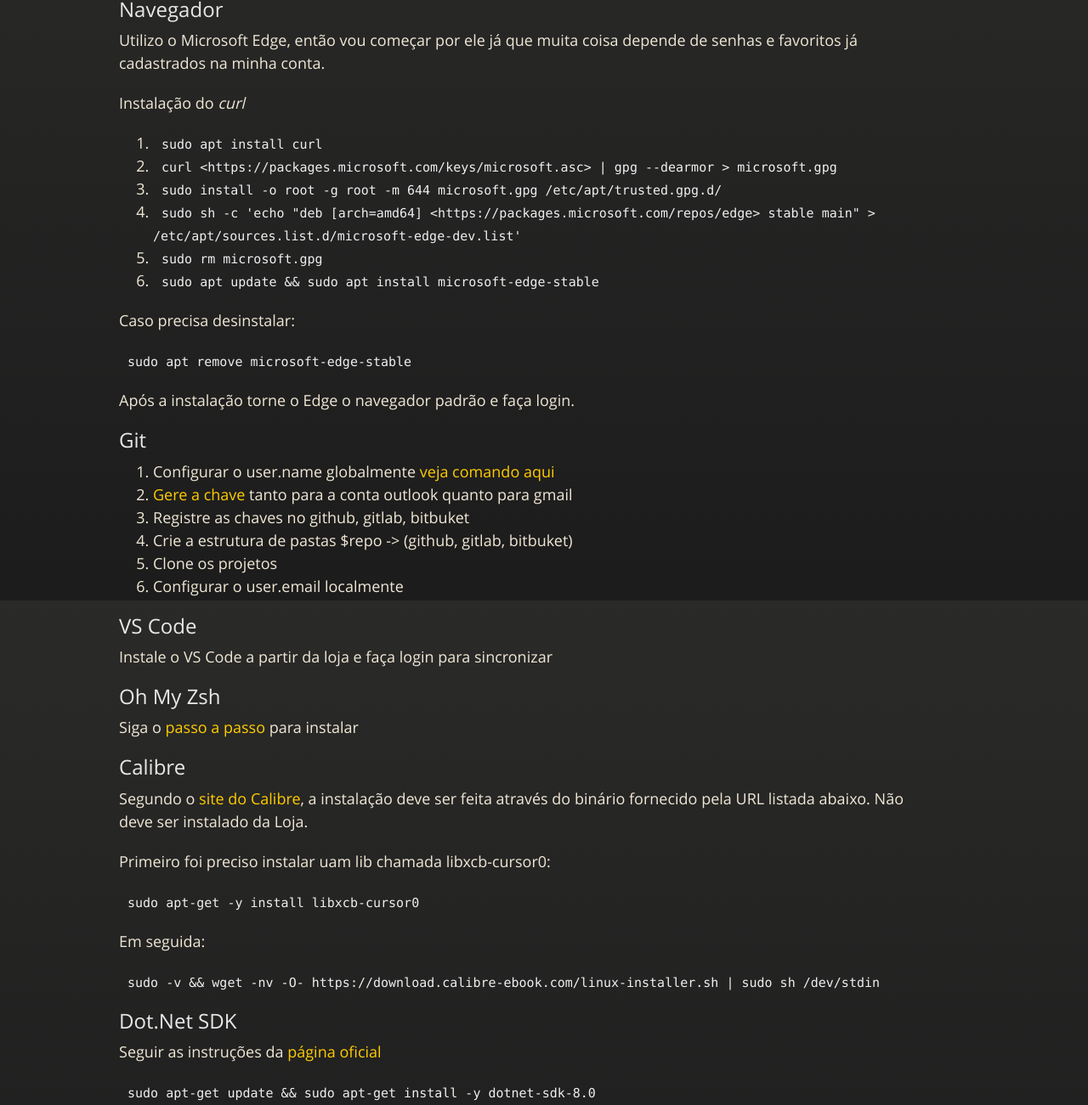
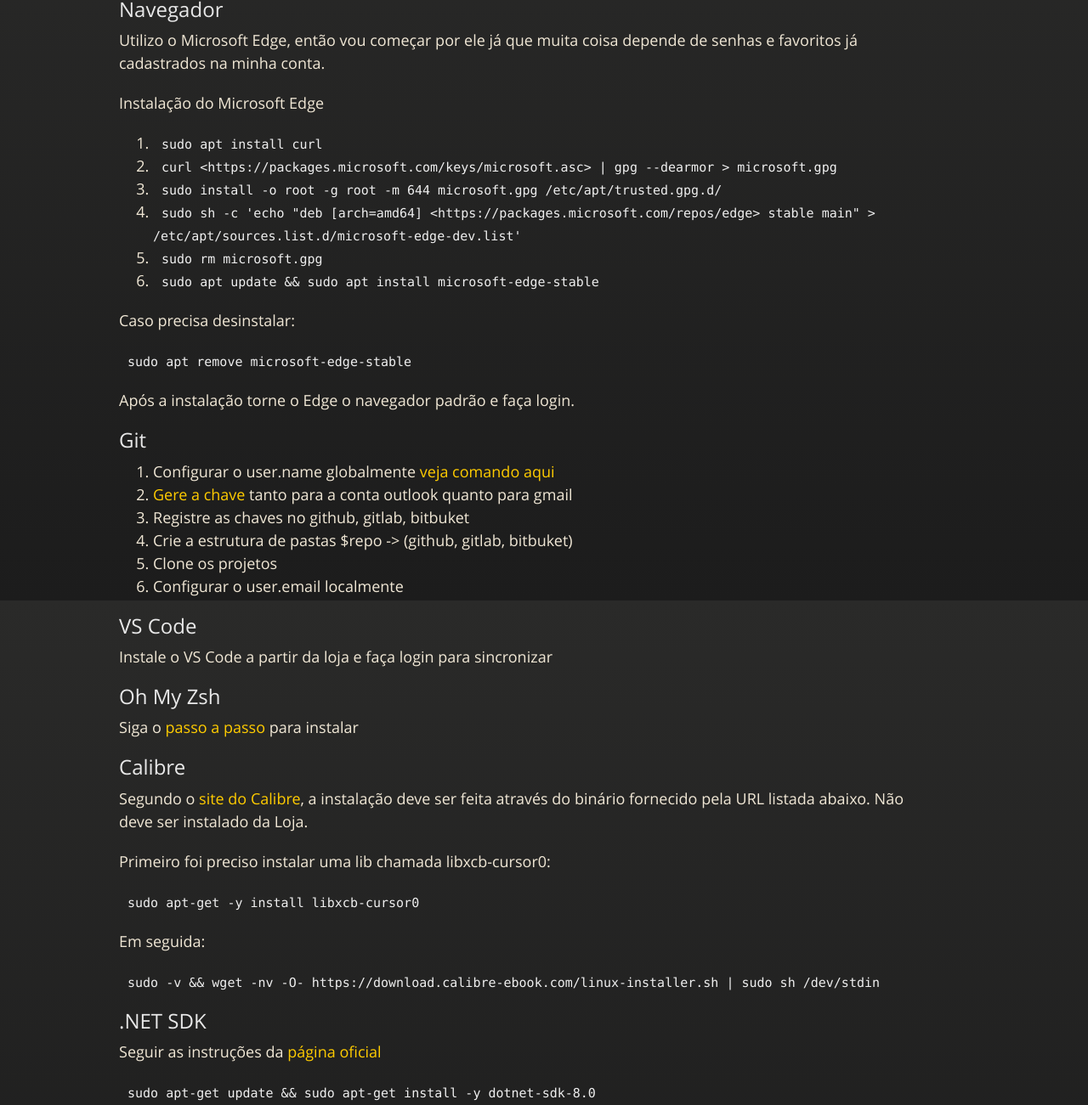
Before and after one commit to JeannAndrade/jeannandrade.github.io, a Jekyll site: the page built from content/linux/aplicativos_instalar/index.md, in a window 1280 px wide. Shown: the part 193-1494 px from the top of the page at 85% size. Built offline with Jekyll 4.4.1, drawn with Linux system fonts in a browser that asks for light colours; our own code applies the rules of GitHub Pages for plain Markdown files.

Commit message:
algumas correções de grafia

```diff
--- a/content/linux/aplicativos_instalar/index.md
+++ b/content/linux/aplicativos_instalar/index.md
@@ -8,7 +8,7 @@ layout: internal
 
 Utilizo o Microsoft Edge, então vou começar por ele já que muita coisa depende de senhas e favoritos já cadastrados na minha conta.
 
-Instalação do *curl*
+Instalação do Microsoft Edge
 
 1. `sudo apt install curl`
 1. `curl <https://packages.microsoft.com/keys/microsoft.asc> | gpg --dearmor > microsoft.gpg`
@@ -44,7 +44,7 @@ Siga o [passo a passo](https://jeannandrade.github.io/content/linux/index.html#i
 
 Segundo o [site do Calibre](https://calibre-ebook.com/download_linux), a instalação deve ser feita através do binário fornecido pela URL listada abaixo. Não deve ser instalado da Loja.
 
-Primeiro foi preciso instalar uam lib chamada libxcb-cursor0:
+Primeiro foi preciso instalar uma lib chamada libxcb-cursor0:
 
 `sudo apt-get -y install libxcb-cursor0`
 
@@ -52,7 +52,7 @@ Em seguida:
 
 `sudo -v && wget -nv -O- https://download.calibre-ebook.com/linux-installer.sh | sudo sh /dev/stdin`
 
-## Dot.Net SDK
+## .NET SDK
 
 Seguir as instruções da [página oficial](https://learn.microsoft.com/en-us/dotnet/core/install/linux-ubuntu-2310)
 
```
